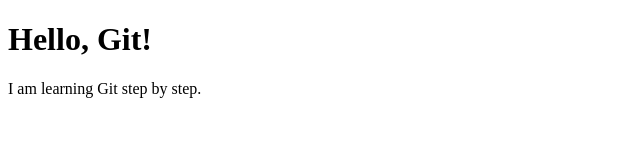
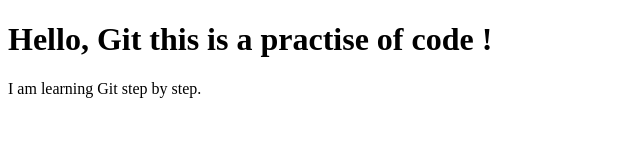
Before and after one commit to devu006/GitHub-Practice, a plain HTML site: page index.html in a window 1280 px wide. Shown: the whole page, without its empty margins (0-640 px from the left). Drawn offline with Linux system fonts and the light colour scheme.

Commit message:
Updated project

```diff
--- a/index.html
+++ b/index.html
@@ -5,7 +5,8 @@
 </head>
 
 <body>
-    <h1>Hello, Git!</h1>
+    <h1>Hello, Git this is a practise of code
+!</h1>
     <p>I am learning Git step by step.</p>
 </body>
 </html>
```
